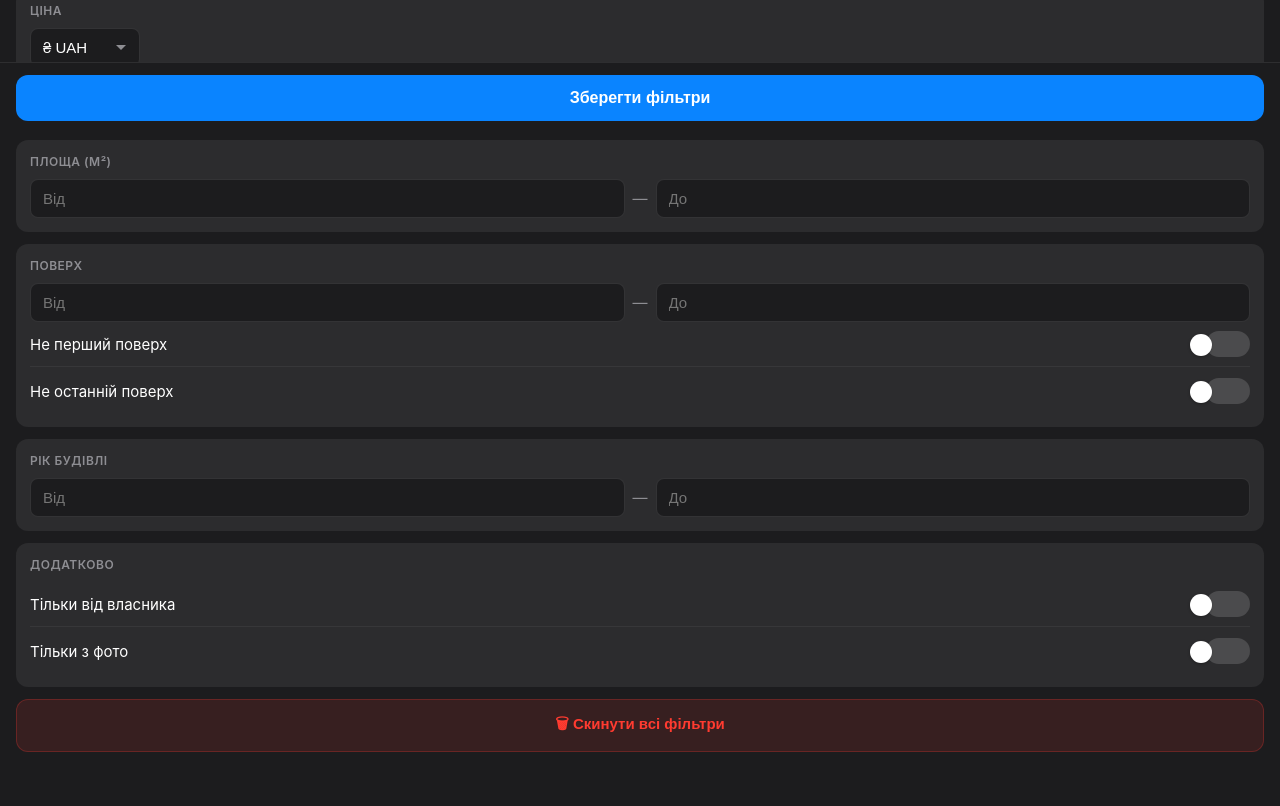
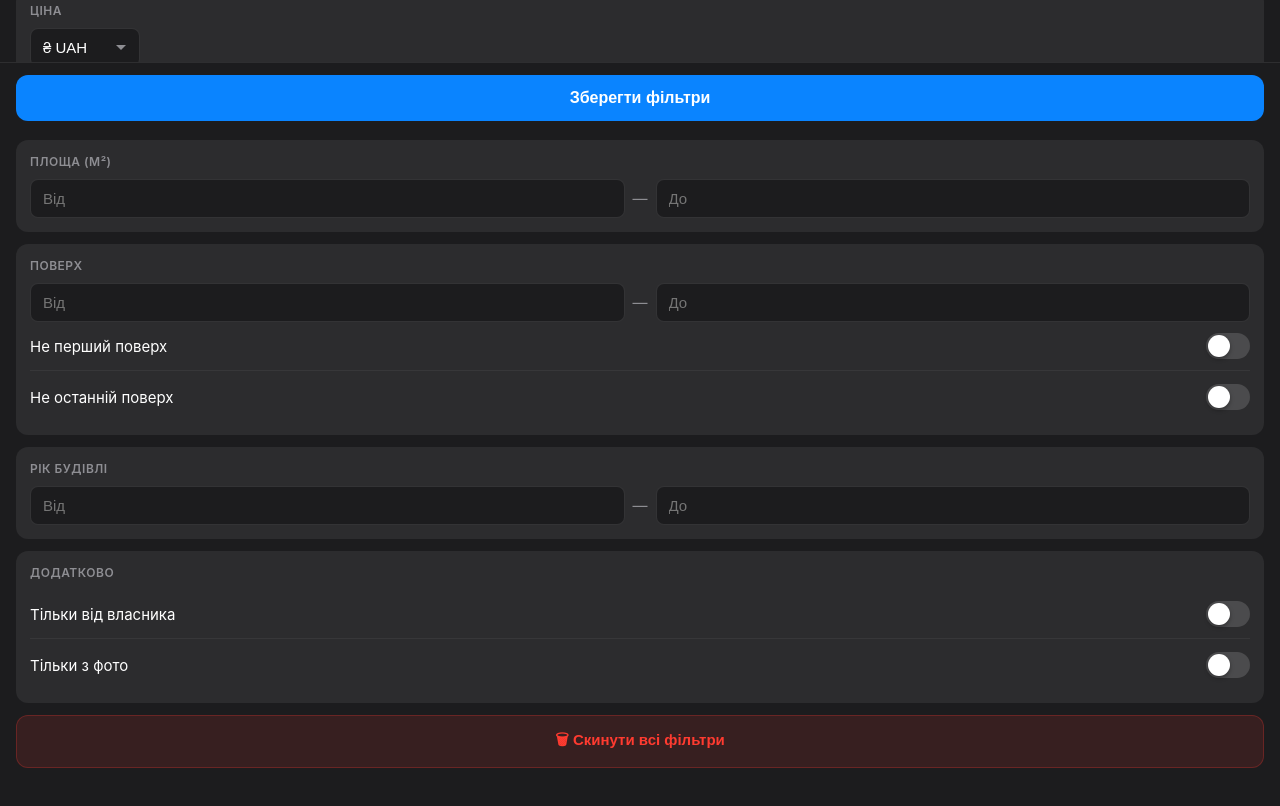
Before and after one commit to allan17889368/padun-webapp, a plain HTML site: page index.html in a window 1280 px wide. Shown: the part 667-1473 px from the top of the page. Drawn offline with Linux system fonts and the light colour scheme; a script that the page names is missing.

Commit message:
Update style.css

```diff
--- a/style.css
+++ b/style.css
@@ -177,39 +177,46 @@ select.input {
   display: flex;
   align-items: center;
   gap: 10px;
-  padding: 9px 0;
+  padding: 11px 0;
   cursor: pointer;
   border-bottom: 1px solid rgba(255,255,255,0.05);
+  position: relative;
+  -webkit-tap-highlight-color: transparent;
+  user-select: none;
 }
 .toggle-label:last-child { border-bottom: none; }
 .toggle-label input[type=checkbox] { display: none; }
 .toggle-label span { flex: 1; font-size: 15px; color: var(--text); }
+
+/* Track */
 .toggle-label::after {
   content: '';
+  flex-shrink: 0;
   width: 44px;
   height: 26px;
   background: rgba(255,255,255,0.15);
   border-radius: 13px;
-  flex-shrink: 0;
-  transition: background .2s;
-  position: relative;
+  transition: background .25s;
 }
 .toggle-label:has(input:checked)::after { background: var(--btn); }
+
+/* Knob — позиціонується абсолютно поверх треку */
 .toggle-label::before {
   content: '';
   position: absolute;
-  right: calc(16px + 22px);
+  right: 20px; /* трек=44px, кружок=22px, відступ=2px → right = 44-22-2 = 20 */
+  top: 50%;
   width: 22px;
   height: 22px;
   border-radius: 50%;
   background: white;
-  box-shadow: 0 1px 3px rgba(0,0,0,.3);
-  transition: transform .2s;
-  margin-top: 2px;
+  box-shadow: 0 2px 4px rgba(0,0,0,.35);
+  transform: translateY(-50%);
+  transition: transform .25s;
+  z-index: 1;
 }
-/* simpler toggle approach */
-.toggle-label {
-  position: relative;
+.toggle-label:has(input:checked)::before {
+  transform: translateY(-50%) translateX(18px); /* 44-22-2*2 = 18 */
 }
 
 /* BLACKLIST */
```
